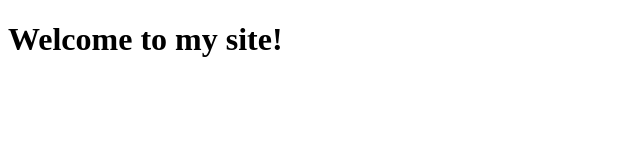
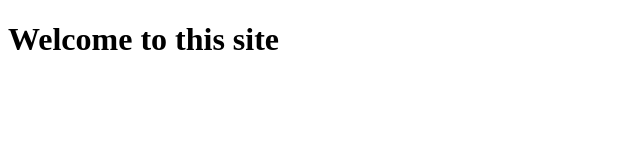
Before and after one commit to Fanshawe-JB/markdown, a plain HTML site: page index.html in a window 1280 px wide. Shown: the full height of the page, 0-640 px from the left. Drawn offline with Linux system fonts and the light colour scheme.

Commit message:
Update index.html

```diff
--- a/index.html
+++ b/index.html
@@ -6,6 +6,6 @@
     <title>Welcome to the best website ever!</title>
 </head>
 <body>
-    <h1>Welcome to my site!</h1>
+    <h1>Welcome to this site</h1>
 </body>
 </html>
```
